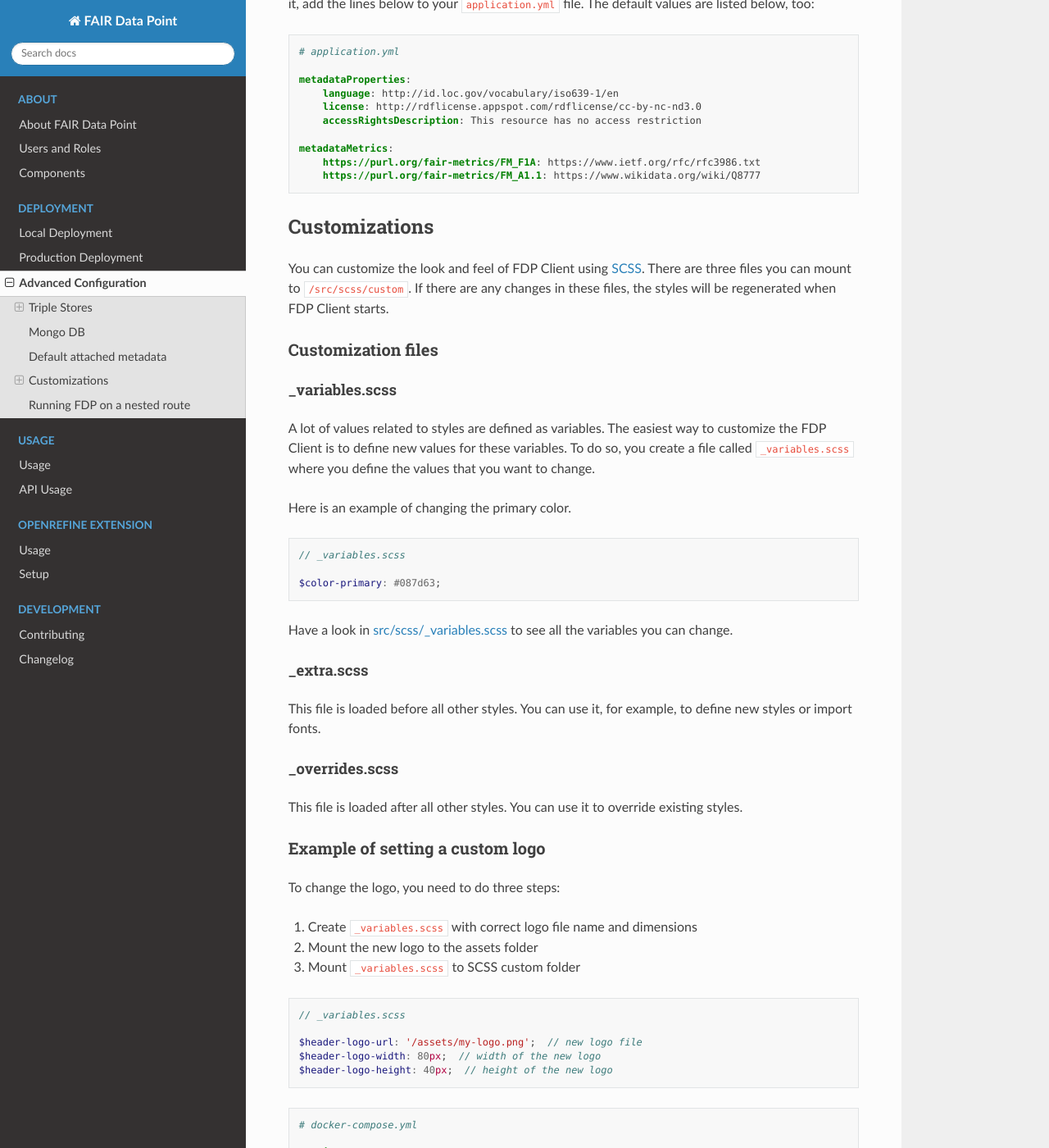
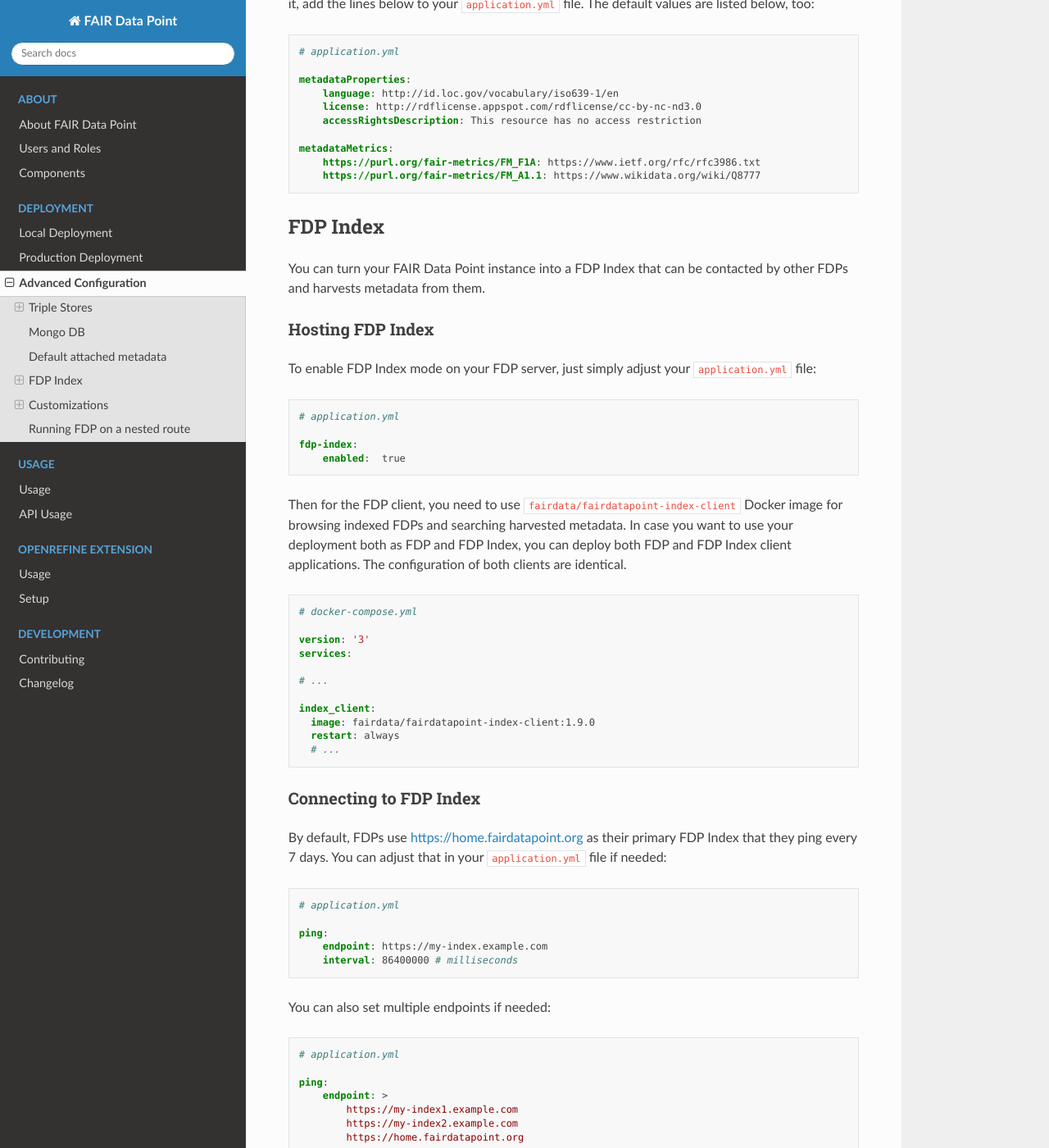
Before and after one commit to FAIRDataTeam/FAIRDataPoint-Docs, a Sphinx documentation site: the page built from docs/deployment/advanced-configuration.rst, in a window 1280 px wide and 1400 px high, scrolled down 2542 px. Shown: the whole window at 82% size. Built offline with Sphinx 7.4.7 and the Read the Docs theme 2.0.0, drawn with Linux system fonts in a browser that asks for light colours.

Commit message:
Info on FDP Index config

```diff
--- a/docs/deployment/advanced-configuration.rst
+++ b/docs/deployment/advanced-configuration.rst
@@ -121,6 +121,7 @@
 
 Default attached metadata
 =========================
+
 There are several default values that are attached to each created metadata. If you want to modify it, add the lines below to your ``application.yml`` file. The default values are listed below, too:
 
 .. code:: yaml
@@ -135,6 +136,67 @@
     metadataMetrics:
         https://purl.org/fair-metrics/FM_F1A: https://www.ietf.org/rfc/rfc3986.txt
         https://purl.org/fair-metrics/FM_A1.1: https://www.wikidata.org/wiki/Q8777
+
+FDP Index
+=========
+
+You can turn your FAIR Data Point instance into a FDP Index that can be contacted by other FDPs and harvests metadata from them.
+
+Hosting FDP Index
+-----------------
+
+To enable FDP Index mode on your FDP server, just simply adjust your ``application.yml`` file:
+
+.. code:: yaml
+
+    # application.yml
+
+    fdp-index:
+        enabled:  true
+
+
+Then for the FDP client, you need to use ``fairdata/fairdatapoint-index-client`` Docker image for browsing indexed FDPs and searching harvested metadata. In case you want to use your deployment both as FDP and FDP Index, you can deploy both FDP and FDP Index client applications. The configuration of both clients are identical.
+
+.. code:: yaml
+
+    # docker-compose.yml
+
+    version: '3'
+    services:
+
+    # ...
+
+    index_client:
+      image: fairdata/fairdatapoint-index-client:1.9.0
+      restart: always
+      # ...
+
+
+Connecting to FDP Index
+-----------------------
+
+By default, FDPs use https://home.fairdatapoint.org as their primary FDP Index that they ping every 7 days. You can adjust that in  your ``application.yml`` file if needed:
+
+.. code:: yaml
+
+    # application.yml
+
+    ping:
+        endpoint: https://my-index.example.com
+        interval: 86400000 # milliseconds
+
+You can also set multiple endpoints if needed:
+
+.. code:: yaml
+
+    # application.yml
+
+    ping:
+        endpoint: >
+            https://my-index1.example.com
+            https://my-index2.example.com
+            https://home.fairdatapoint.org
+
 
 Customizations
 ==============
```
